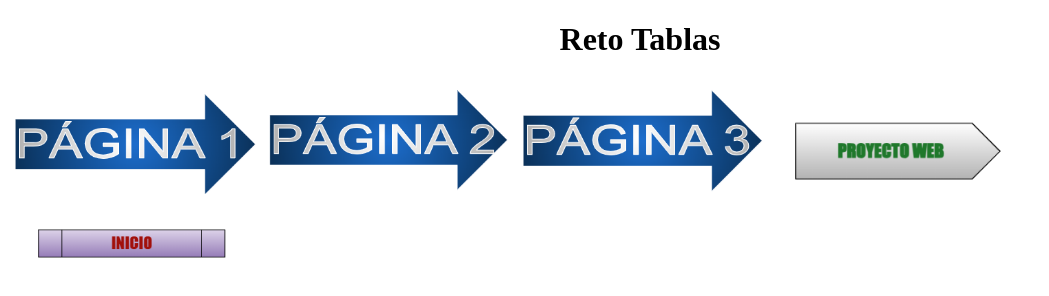
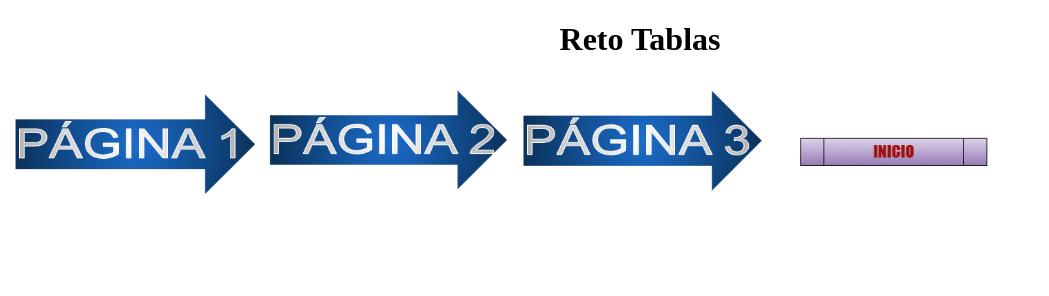
Before and after one commit to wepereiragt-ops/02-marzo-html-ejemplo, a plain HTML site: page index.html in a window 1280 px wide. Shown: the whole page, without its empty margins (0-1049 px from the left). Drawn offline with Linux system fonts and the light colour scheme.

Commit message:
eliminación de la página proyecto.html

```diff
--- a/index.html
+++ b/index.html
@@ -12,7 +12,6 @@
     <a href="pagina-1.html"><img src="imagenes/flecha-1.png" alt="" width="250px"></a>
     <a href="pagina-2.html"><img src="imagenes/flecha-2.png" alt="" width="250px"></a>
     <a href="pagina-3.html"><img src="imagenes/flecha-3.png" alt="" width="250px"></a>
-    <a href="../index.html"><img src="imagenes/proyecto-web.png" alt="" width="250px"></a>
     <a href="index.html"><img src="imagenes/inicio.png" alt="" width="250px"></a>
 
 </nav>
```
